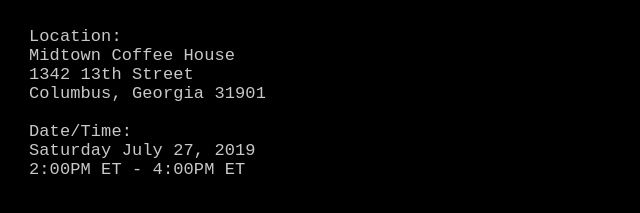
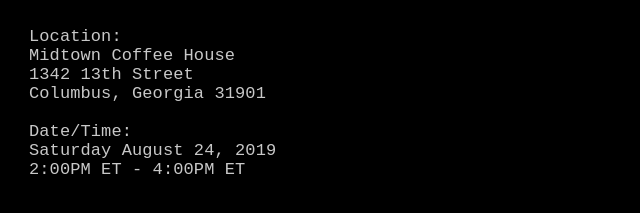
Before and after one commit to DC706/dc706.github.io, a plain HTML site: page meetings/meeting-details/2019-08-24.html in a window 1280 px wide. Shown: the part 297-510 px from the top of the page, 161-801 px from the left. Drawn offline with Linux system fonts and the light colour scheme.

Commit message:
fix date on latest 08/24/2019 meeting

```diff
--- a/meetings/meeting-details/2019-08-24.html
+++ b/meetings/meeting-details/2019-08-24.html
@@ -53,7 +53,7 @@ Midtown Coffee House
 Columbus, Georgia 31901
 
 Date/Time:
-Saturday July 27, 2019
+Saturday August 24, 2019
 2:00PM ET - 4:00PM ET
             </pre>
         </div>
```
